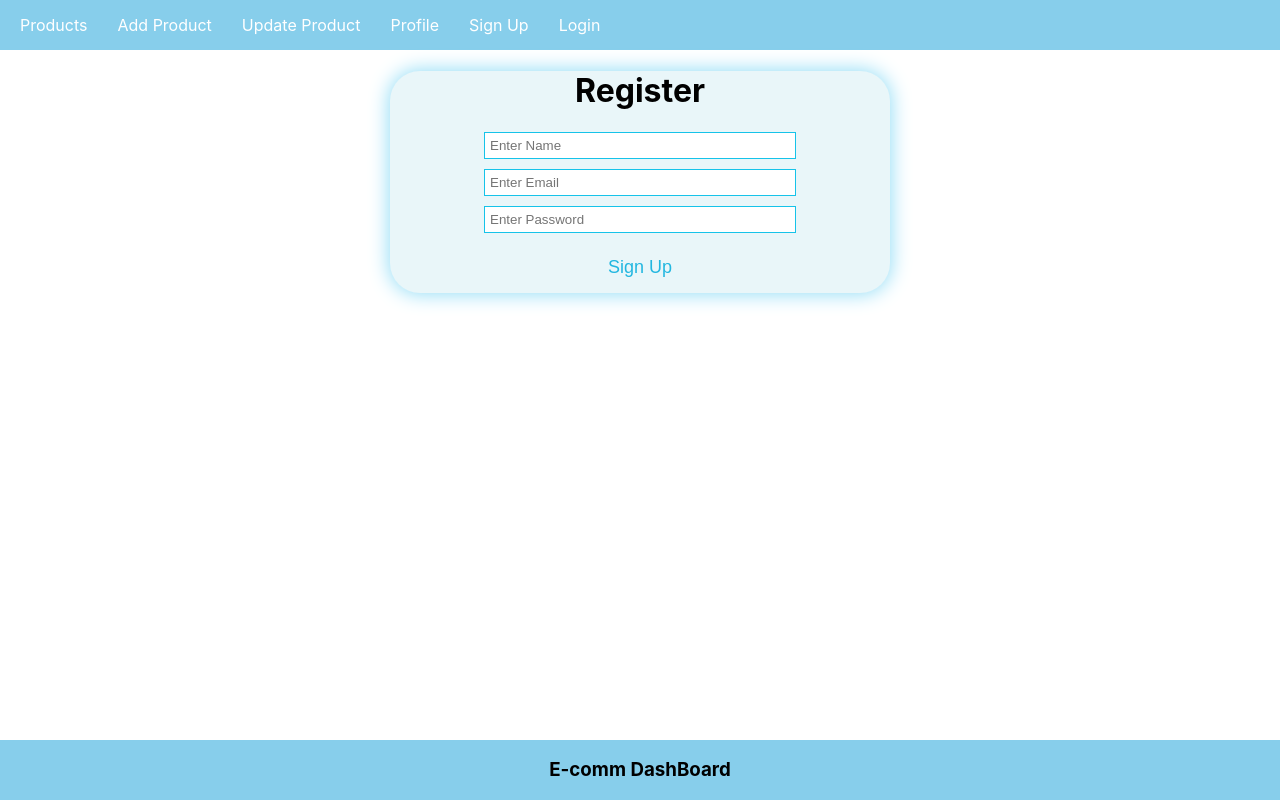
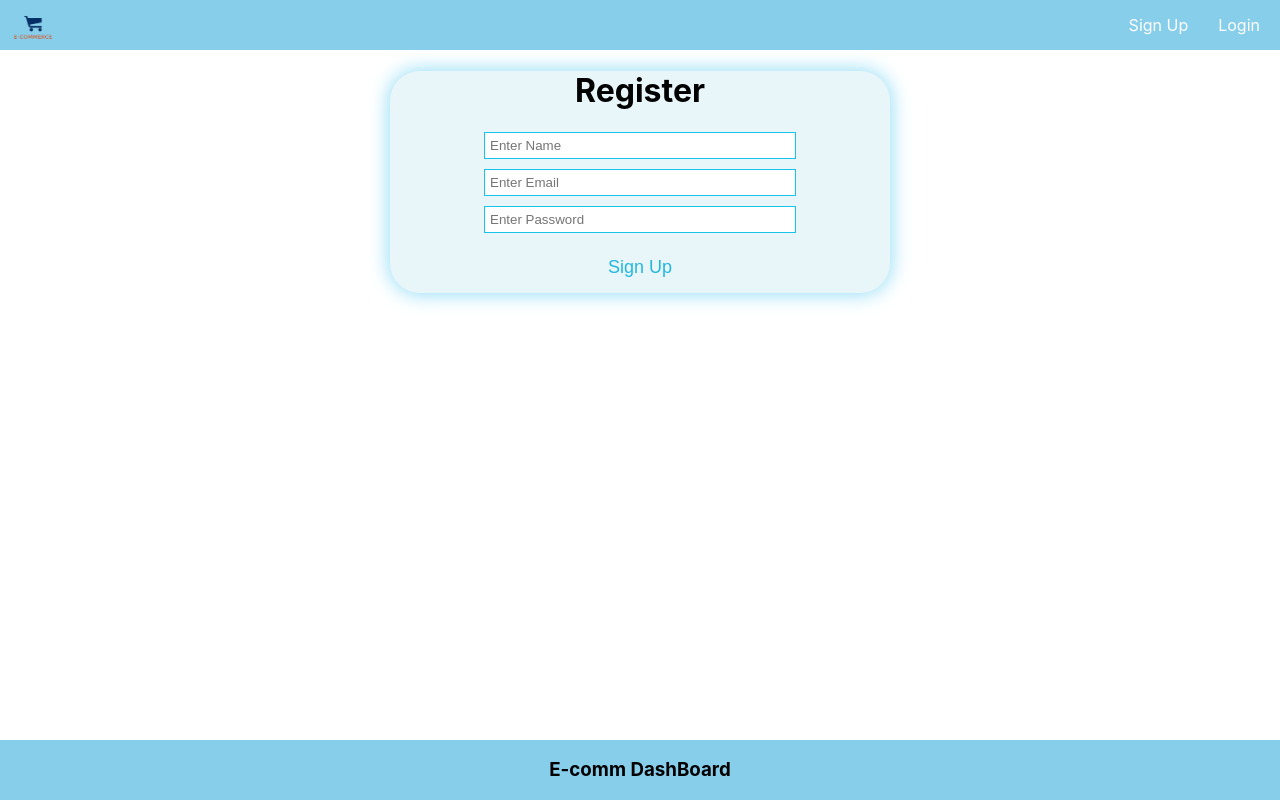
Before and after one commit to Rohitkumar367/e-comm_dashy, a React (Create React App) app in the folder 02_frontendSETUP/: page /signup in a window 1280 px wide. Built offline with nearby package versions, Linux system fonts and the light colour scheme.

Commit message:
added logo and tweaked the navbar

```diff
--- a/02_frontendSETUP/src/App.css
+++ b/02_frontendSETUP/src/App.css
@@ -51,6 +51,18 @@
   to {
     transform: rotate(360deg);
   }
+}
+
+.nav-right{
+  text-align: right;
+}
+
+.logo{
+  width: 50px;
+  float: left;
+  border-radius: 50%;
+  margin-top: 3px;
+  margin-left: 10px;
 }
 
 /* Signup page start*/
@@ -125,3 +137,4 @@
   background-color: #d9f0f7;
   box-shadow: 0px 0px 10px 1px rgb(202, 236, 247);
 }
+/* login page ends */
--- a/02_frontendSETUP/src/components/Nav.js
+++ b/02_frontendSETUP/src/components/Nav.js
@@ -1,5 +1,6 @@
 import react from 'react';
 import {Link, useNavigate} from 'react-router-dom'
+import logo from '../assets/logo/e-comm_logo.png'
 
 const Nav = () =>{
 
@@ -16,22 +17,27 @@ const Nav = () =>{
 
     return (
         <div>
+
+        <img src={logo} alt='logo_img' className='logo'/>
+
+        {/* if user is not signed up or loged in then only sign up and login link will be showed */}
+        { auth ?
             <ul className='nav-ul'>
                 <li><Link to="/">Products</Link></li>
                 <li><Link to="/add">Add Product</Link></li>
                 <li><Link to="/update">Update Product</Link></li>
                 <li><Link to="/profile">Profile</Link></li>
 
-                {/* if user signed up detail is empty then it means user has not signed up, so if auth is false(empty) then show signup link */}
-                { auth ?
-                    <li><Link to="/signup" onClick={logout}>Log Out</Link></li> :
-                    <>
-                        <li><Link to="/signup">Sign Up</Link></li>
-                        <li><Link to="/login">Login</Link></li>
-                    </>
-                }
+                {/* JSON.parse() converts json string into a javacript object */}
+                <li><Link to="/signup" onClick={logout}>LogOut ({JSON.parse(auth).name})</Link></li>
 
             </ul>
+            :
+            <ul className='nav-ul nav-right'>
+                <li><Link to="/signup">Sign Up</Link></li>
+                <li><Link to="/login">Login</Link></li>
+            </ul>
+        }
         </div>
     )
 }
```
Also changed, not shown: 02_frontendSETUP/src/assets/logo/e-comm_logo.png (added), 1 other file (tests, documents, lock files or other folders).
